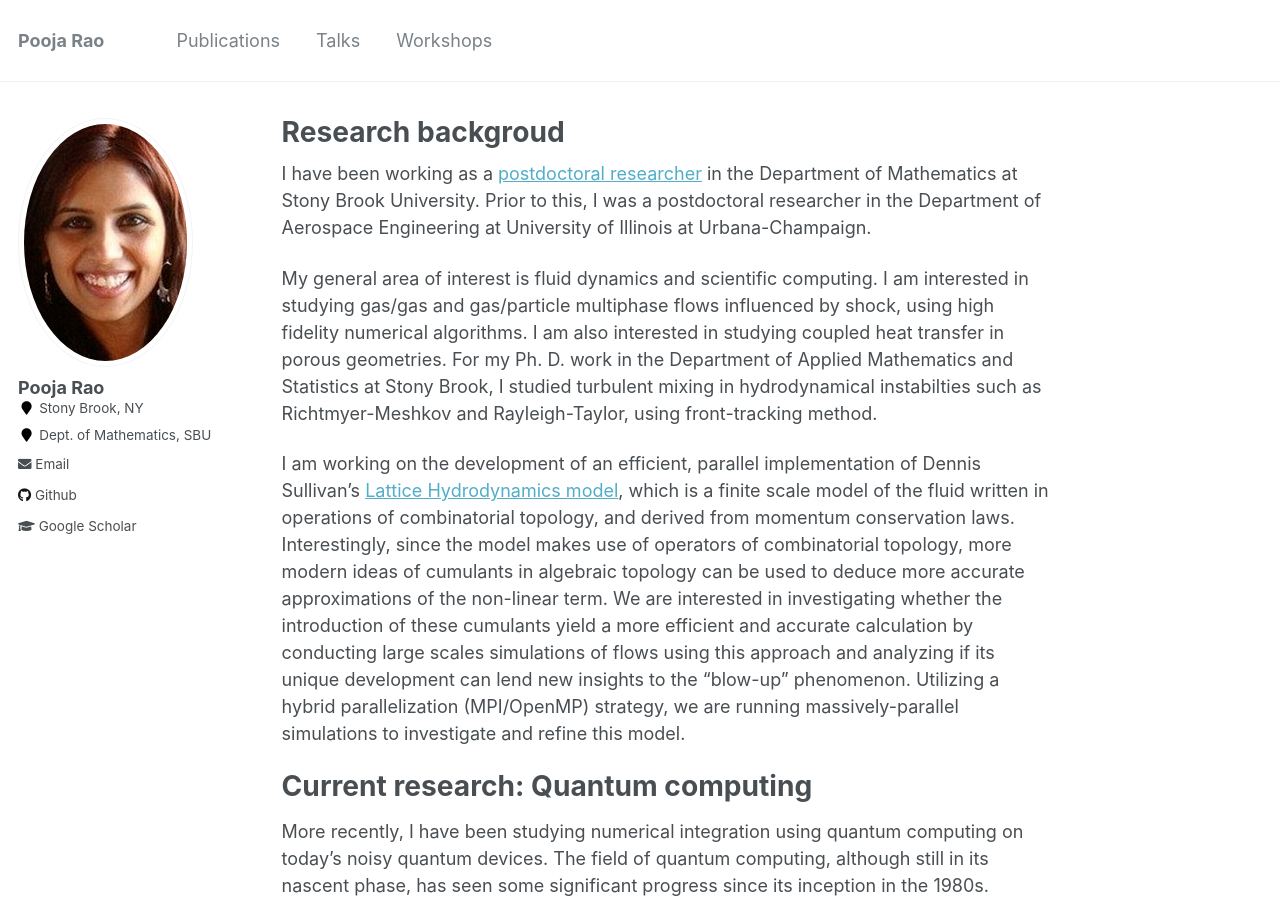
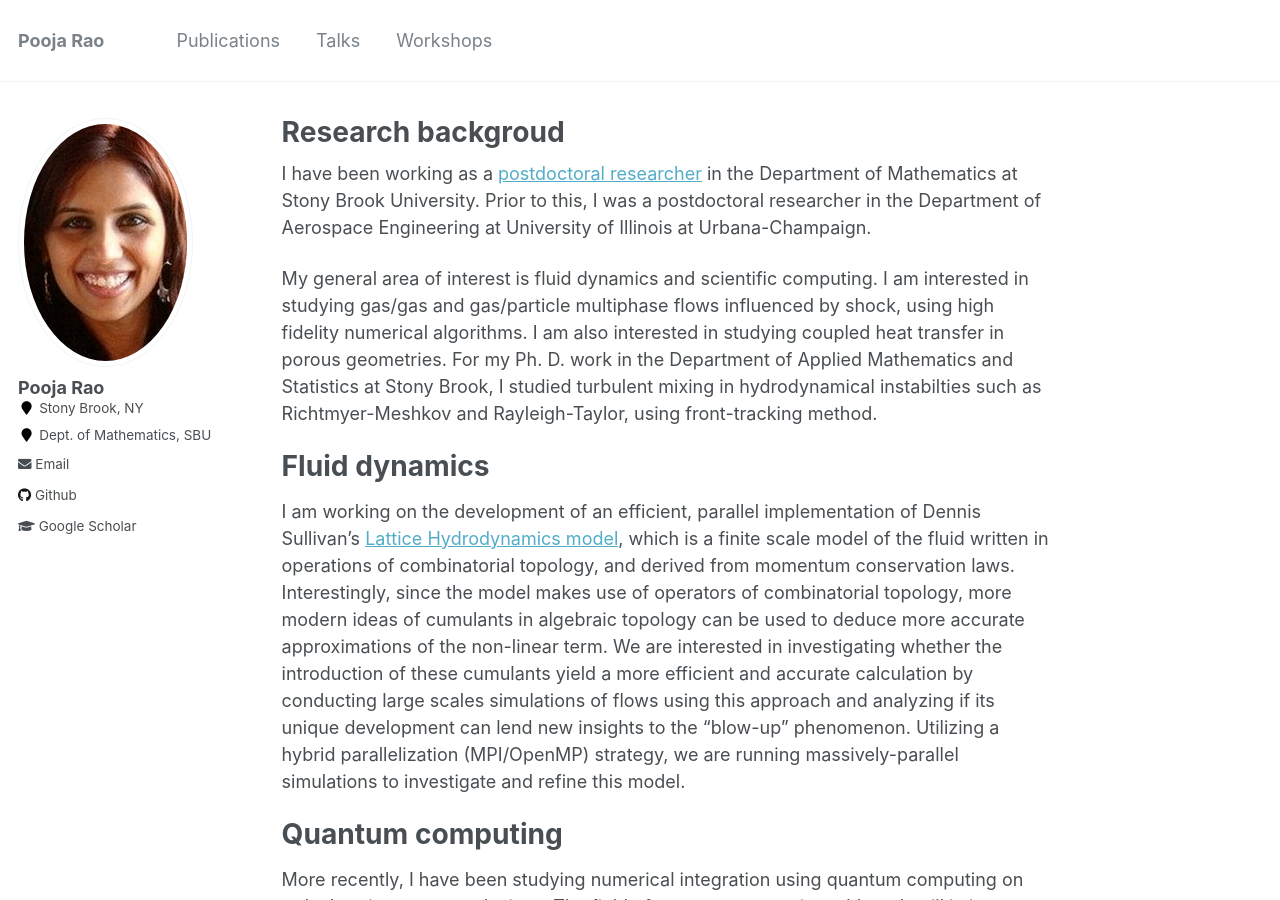
Before and after one commit to poojarao8/poojarao8.github.io, a Jekyll site: the page built from _pages/about.md, in a window 1280 px wide and 900 px high. Built offline with Jekyll 4.4.1, drawn with Linux system fonts in a browser that asks for light colours.

```diff
--- a/_pages/about.md
+++ b/_pages/about.md
@@ -12,9 +12,12 @@ I have been working as a [postdoctoral researcher](http://www.math.stonybrook.ed
 
 My general area of interest is fluid dynamics and scientific computing. I am interested in studying gas/gas and gas/particle multiphase flows influenced by shock, using high fidelity numerical algorithms. I am also interested in studying coupled heat transfer in porous geometries. For my Ph. D. work in the Department of Applied Mathematics and Statistics at Stony Brook, I studied turbulent mixing in hydrodynamical instabilties such as Richtmyer-Meshkov and Rayleigh-Taylor, using front-tracking method.
 
+
+# Fluid dynamics
+
 I am working on the development of an efficient, parallel implementation of Dennis Sullivan's [Lattice Hydrodynamics model](https://arxiv.org/abs/1811.00086), which is a finite scale model of the fluid written in operations of combinatorial topology, and derived from momentum conservation laws. Interestingly, since the model makes use of operators of combinatorial topology, more modern ideas of cumulants in algebraic topology can be used to deduce more accurate approximations of the non-linear term. We are interested in investigating whether the introduction of these cumulants yield a more efficient and accurate calculation by conducting large scales simulations of flows using this approach and analyzing if its unique development can lend new insights to the “blow-up” phenomenon. Utilizing a hybrid parallelization (MPI/OpenMP) strategy, we are running massively-parallel simulations to investigate and refine this model.
 
-# Current research: Quantum computing
+# Quantum computing
 
 More recently, I have been studying numerical integration using quantum computing on today's noisy quantum devices. The field of quantum computing, although still in its nascent phase, has seen some significant progress since its inception in the 1980s. However, quantum noise is still a major obstacle for today’s quantum machines, often referred to as the Noisy Intermediate-Scale Quantum (NISQ) devices. Thus, it is important to design algorithms that work around the limitations of the current NISQ devices. One of the most notable algorithms with several applications is the Quantum Amplitude Estimation (QAE) algorithm, but it is prohibitively expensive for NISQ devices. One important application of quantum amplitude estimation is computing integrals.
 
```
Also changed, not shown: _pages/talks.md (+3 -1 lines).
